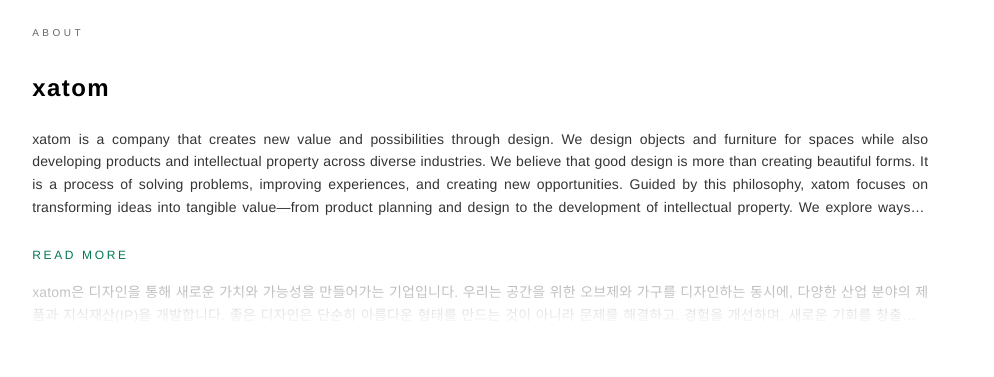
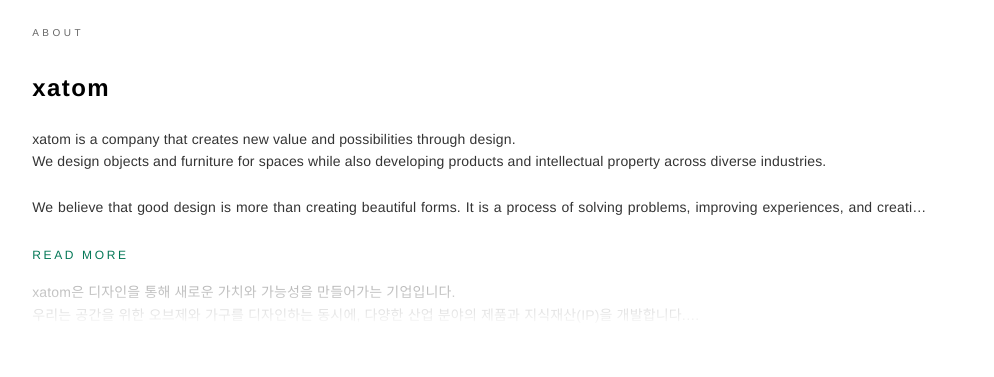
Before and after one commit to xatom-space/xatom, a Next.js app: page /home in a window 1280 px wide. Shown: the part 1160-1537 px from the top of the page, without its empty margins (19-1013 px from the left). Built offline with nearby package versions, Linux system fonts and the light colour scheme.

Commit message:
Show about copy line breaks

```diff
--- a/app/home/page.tsx
+++ b/app/home/page.tsx
@@ -242,7 +242,7 @@
             style={{ textAlign: 'justify', textJustify: 'inter-word' }}
           >
             <p
-              className={aboutExpanded ? '' : 'overflow-hidden'}
+              className={aboutExpanded ? 'whitespace-pre-line' : 'overflow-hidden whitespace-pre-line'}
               style={
                 aboutExpanded
                   ? undefined
@@ -269,7 +269,7 @@
             {!aboutExpanded ? (
               <div className="relative mt-4">
                 <p
-                  className="overflow-hidden text-black/35 blur-[0.6px]"
+                  className="overflow-hidden whitespace-pre-line text-black/35 blur-[0.6px]"
                   style={{
                     display: '-webkit-box',
                     WebkitBoxOrient: 'vertical',
```
